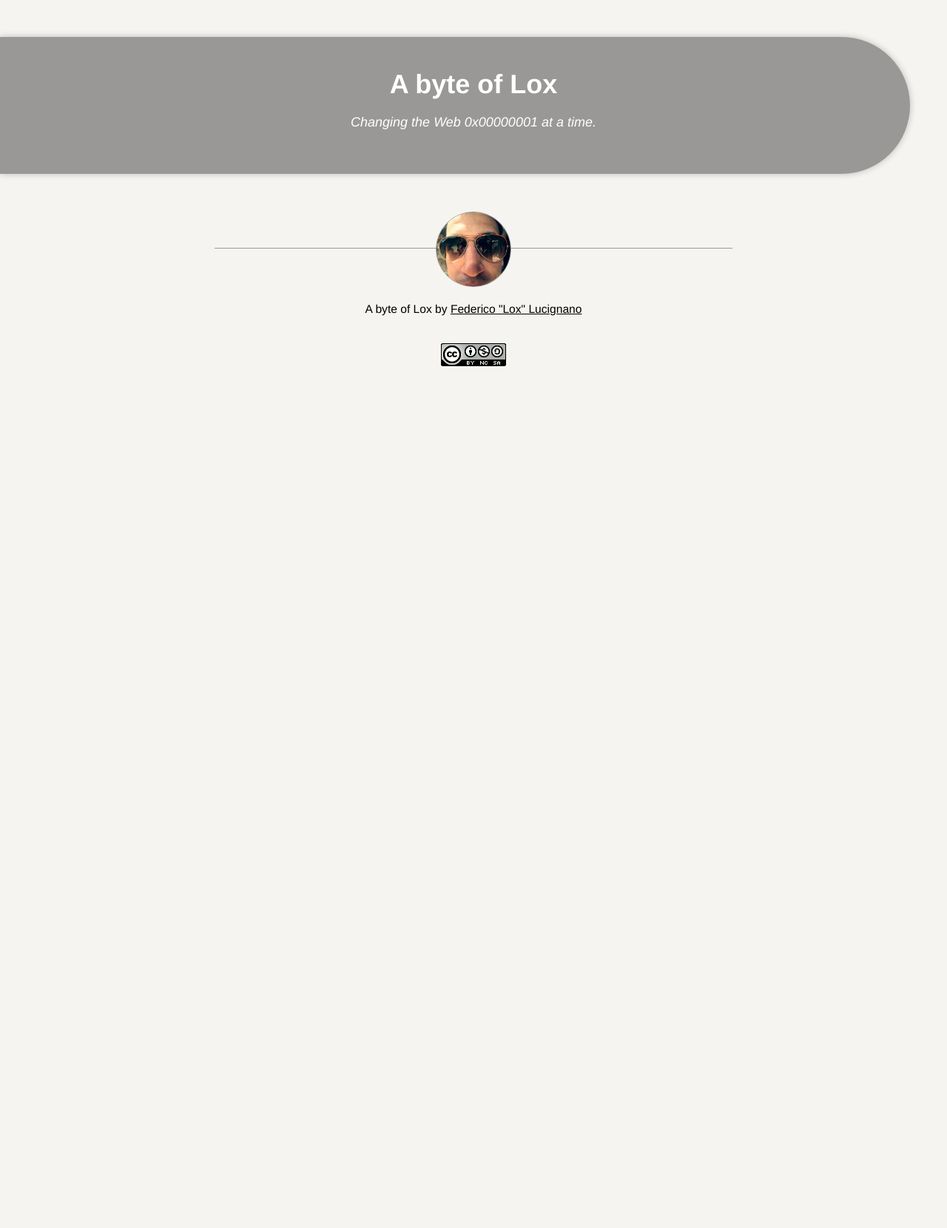
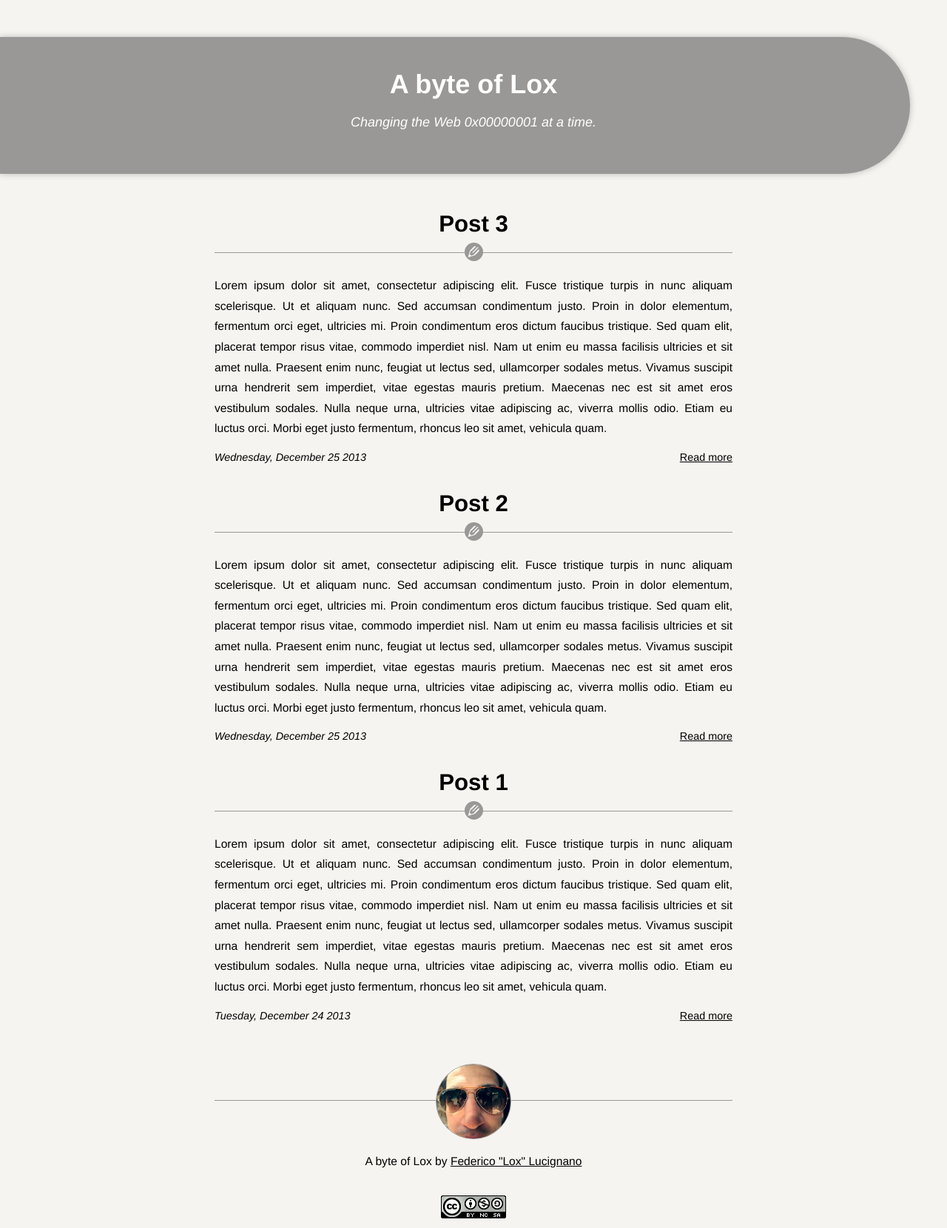
Before and after one commit to federico-lox/federico-lox.github.io, a Jekyll site: the page built from index.html, in a window 1280 px wide. Shown: the whole page at 74% size. Built offline with Jekyll 4.4.1, drawn with Linux system fonts in a browser that asks for light colours; some web fonts are replaced; the list of posts is cut into pages by our own code; before the commit the page ends 900 px from its top, so only the background shows below that.

Commit message:
styling and templates changes for icon font and blog pagination

````diff
--- a/_data/theme.yml
+++ b/_data/theme.yml
@@ -47,6 +47,9 @@
   width: 100
   height: 100
 
+decoration:
+  size: 25
+
 spacing:
   fixed:
     tiny: 10
--- a/_includes/views/footer.html
+++ b/_includes/views/footer.html
@@ -2,10 +2,28 @@
 
     <footer id=footer
             class="centered content-centered page-content">
+      {% if paginator %}
+      <nav id="paginator">
+        {% if paginator.previous_page %}
+        <a class="icon prev"
+           href="/{% if paginator.previous_page != 1 %}page{{ paginator.previous_page }}{% endif %}"
+           title="Previous page: {{ paginator.previous_page }}/{{ paginator.total_pages }}">
+          &#xe606;
+        </a>
+        {% endif %}
+        {% if paginator.next_page %}
+        <a class="icon next"
+           href="/page{{ paginator.next_page }}"
+           title="Next page: {{ paginator.next_page }}/{{ paginator.total_pages }}">
+          &#xe605;
+        </a>
+        {% endif %}
+      </nav>
+      {% endif %}
       <figure class=page-ruler>
         <a id=avatar href={{ site.author.google-profile }}
            title="{{ site.author.name | xml_escape }}">
-          <img  src="images/avatar.jpg?cb={{ site.cache-buster }}"
+          <img  src="{{ site.url }}/images/avatar.jpg?cb={{ site.cache-buster }}"
                 width={{ site.data.theme.avatar.width }} height={{ site.data.theme.avatar.height }}
                 name="{{ site.author.name | xml_escape }}">
         </a>
@@ -22,7 +40,7 @@
           <a href="http://creativecommons.org/licenses/by-nc-sa/3.0/deed.en_US"
              rel=license title="Creative Commons License">
             <img alt="Creative Commons License"
-                 src="images/cc-nc-sa-license.png?cb={{ site.cache-buster }}"
+                 src="{{ site.url }}/images/cc-nc-sa-license.png?cb={{ site.cache-buster }}"
                  width=88 height=31>
           </a>
         </figcaption>
--- a/_includes/views/header.html
+++ b/_includes/views/header.html
@@ -7,7 +7,7 @@
 	<meta name=HandheldFriendly content=true/>
 	<meta name=MobileOptimized content=width/>
 	<link rel=stylesheet type=text/css
-	      href="style.css?cb={{ site.cache-buster }}"
+	      href="{{ site.url }}/style.css?cb={{ site.cache-buster }}"
 	      media=screen>
 	<!--[if lt IE 9]>
 	<script src=http://html5shiv.googlecode.com/svn/trunk/html5.js></script>
--- /dev/null
+++ b/_posts/2013-12-24-post-1.md
@@ -0,0 +1,121 @@
+---
+title: Post 1
+layout: post
+type: text
+---
+Lorem ipsum dolor sit amet, consectetur adipiscing elit. Fusce
+tristique turpis in nunc aliquam scelerisque. Ut et aliquam nunc. Sed accumsan
+condimentum justo. Proin in dolor elementum, fermentum orci eget, ultricies mi.
+Proin condimentum eros dictum faucibus tristique. Sed quam elit, placerat tempor
+risus vitae, commodo imperdiet nisl. Nam ut enim eu massa facilisis ultricies et
+sit amet nulla. Praesent enim nunc, feugiat ut lectus sed, ullamcorper sodales
+metus. Vivamus suscipit urna hendrerit sem imperdiet, vitae egestas mauris
+pretium. Maecenas nec est sit amet eros vestibulum sodales. Nulla neque urna,
+ultricies vitae adipiscing ac, viverra mollis odio. Etiam eu luctus orci. Morbi
+eget justo fermentum, rhoncus leo sit amet, vehicula quam.
+
+Formatting
+----------
+Suspendisse potenti. [Sed vestibulum magna](http://www.google.com) eget lorem
+interdum, sed facilisis arcu bibendum. Ut ultrices, urna a pharetra fermentum,
+ligula mi feugiat justo, eget aliquam justo est in ipsum. Morbi sit amet lacinia
+nibh. Proin at auctor odio. Vestibulum vitae lacus sodales, porttitor enim vel,
+fringilla mauris. *Mauris tincidunt*, risus at auctor feugiat, tellus quam
+faucibus orci, id accumsan nibh lectus et eros.
+
+Vivamus et mauris et magna tempor __molestie__. Nulla diam nibh, cursus eget dictum
+eget, interdum sed magna. Phasellus porttitor felis eu risus mollis, quis
+sollicitudin lectus molestie. Suspendisse potenti. Fusce ut hendrerit augue, sed
+volutpat nibh. Curabitur non consequat lacus. Donec id ultricies tellus, et
+volutpat nisl. Praesent tincidunt in lectus vel vehicula. Maecenas eget ipsum
+orci. Sed hendrerit lectus at pharetra tincidunt. Phasellus imperdiet urna eget
+ipsum ullamcorper vestibulum. Sed tincidunt, dolor quis ullamcorper porttitor,
+dui metus suscipit nisi, ut congue ante orci at felis. Nam vitae pulvinar nulla.
+Fusce luctus tincidunt ipsum vitae sollicitudin.
+
+Lists
+-----
+Unordered:
+- a
+- b
+- c
+  - c1
+  - c2
+  - c3
+    - c4
+    - c5
+    - c6
+- d
+- e
+- f
+
+Ordered:
+1. a
+2. b
+3. c
+4. d
+5. e
+
+Section
+-------
+Suspendisse potenti. Sed vestibulum magna eget lorem interdum, sed facilisis
+arcu bibendum. Ut ultrices, urna a pharetra fermentum, ligula mi feugiat justo,
+eget aliquam justo est in ipsum.
+
+### Level 3 ###
+Morbi sit amet lacinia nibh.
+
+#### Level 4 ####
+Proin at auctor odio.
+
+##### Level 5 #####
+Vestibulum vitae lacus sodales, porttitor enim vel, fringilla mauris.
+
+###### Level 6 ######
+Mauris tincidunt, risus at auctor feugiat, tellus quam faucibus orci, id
+accumsan nibh lectus et eros.
+
+Blocks
+-----
+Morbi consequat pharetra diam, imperdiet suscipit neque ultrices sed. Ut ac
+volutpat odio. Vivamus mattis vehicula enim, iaculis egestas sapien cursus vel.
+Curabitur at posuere augue. Donec gravida bibendum eros, sit amet eleifend leo
+tristique ut.
+
+```python
+def asd():
+    pass
+
+x = '12312312312321312321321312312321321321312312312312312312321312312312312312'
+```
+
+```CSS
+body {
+    color: #000;
+}
+```
+
+```bash
+ls -alh
+```
+
+Vestibulum hendrerit, augue sed pharetra euismod, dui orci mattis
+velit, quis consectetur metus risus eu diam. Sed ac pretium quam. Fusce eu urna
+fringilla, tristique sem ac, fringilla nisi. Vestibulum ante ipsum primis in
+faucibus orci luctus et ultrices posuere cubilia Curae; Nunc nec consequat eros,
+cursus convallis mauris. Aliquam viverra metus vel libero rhoncus interdum.
+Vestibulum convallis feugiat lacus ut varius. Aliquam erat volutpat. Praesent
+sed scelerisque nisl, eget viverra purus. Vestibulum nec euismod arcu.
+
+This is `inline code`.
+
+> This is a quote, the text should wrap at some point to test multiline
+> alignment with the surrounding quote marks.
+
+Vestibulum at tortor elementum, bibendum arcu vel, pellentesque diam. Nunc
+ultricies, urna at blandit fringilla, nibh velit sollicitudin purus, nec
+interdum leo arcu consectetur diam. Aenean rutrum enim eget ultricies mollis.
+Nulla facilisi. Curabitur nec justo tincidunt mi facilisis accumsan vel non
+turpis. Pellentesque pellentesque sed nibh ultricies fringilla. Curabitur
+ultricies in ante vitae consectetur. Phasellus cursus bibendum nisl, id semper
+metus vehicula ac. Sed ullamcorper fermentum erat vel tempor.
--- /dev/null
+++ b/_posts/2013-12-25-post-2.md
@@ -0,0 +1,121 @@
+---
+title: Post 2
+layout: post
+type: text
+---
+Lorem ipsum dolor sit amet, consectetur adipiscing elit. Fusce
+tristique turpis in nunc aliquam scelerisque. Ut et aliquam nunc. Sed accumsan
+condimentum justo. Proin in dolor elementum, fermentum orci eget, ultricies mi.
+Proin condimentum eros dictum faucibus tristique. Sed quam elit, placerat tempor
+risus vitae, commodo imperdiet nisl. Nam ut enim eu massa facilisis ultricies et
+sit amet nulla. Praesent enim nunc, feugiat ut lectus sed, ullamcorper sodales
+metus. Vivamus suscipit urna hendrerit sem imperdiet, vitae egestas mauris
+pretium. Maecenas nec est sit amet eros vestibulum sodales. Nulla neque urna,
+ultricies vitae adipiscing ac, viverra mollis odio. Etiam eu luctus orci. Morbi
+eget justo fermentum, rhoncus leo sit amet, vehicula quam.
+
+Formatting
+----------
+Suspendisse potenti. [Sed vestibulum magna](http://www.google.com) eget lorem
+interdum, sed facilisis arcu bibendum. Ut ultrices, urna a pharetra fermentum,
+ligula mi feugiat justo, eget aliquam justo est in ipsum. Morbi sit amet lacinia
+nibh. Proin at auctor odio. Vestibulum vitae lacus sodales, porttitor enim vel,
+fringilla mauris. *Mauris tincidunt*, risus at auctor feugiat, tellus quam
+faucibus orci, id accumsan nibh lectus et eros.
+
+Vivamus et mauris et magna tempor __molestie__. Nulla diam nibh, cursus eget dictum
+eget, interdum sed magna. Phasellus porttitor felis eu risus mollis, quis
+sollicitudin lectus molestie. Suspendisse potenti. Fusce ut hendrerit augue, sed
+volutpat nibh. Curabitur non consequat lacus. Donec id ultricies tellus, et
+volutpat nisl. Praesent tincidunt in lectus vel vehicula. Maecenas eget ipsum
+orci. Sed hendrerit lectus at pharetra tincidunt. Phasellus imperdiet urna eget
+ipsum ullamcorper vestibulum. Sed tincidunt, dolor quis ullamcorper porttitor,
+dui metus suscipit nisi, ut congue ante orci at felis. Nam vitae pulvinar nulla.
+Fusce luctus tincidunt ipsum vitae sollicitudin.
+
+Lists
+-----
+Unordered:
+- a
+- b
+- c
+  - c1
+  - c2
+  - c3
+    - c4
+    - c5
+    - c6
+- d
+- e
+- f
+
+Ordered:
+1. a
+2. b
+3. c
+4. d
+5. e
+
+Section
+-------
+Suspendisse potenti. Sed vestibulum magna eget lorem interdum, sed facilisis
+arcu bibendum. Ut ultrices, urna a pharetra fermentum, ligula mi feugiat justo,
+eget aliquam justo est in ipsum.
+
+### Level 3 ###
+Morbi sit amet lacinia nibh.
+
+#### Level 4 ####
+Proin at auctor odio.
+
+##### Level 5 #####
+Vestibulum vitae lacus sodales, porttitor enim vel, fringilla mauris.
+
+###### Level 6 ######
+Mauris tincidunt, risus at auctor feugiat, tellus quam faucibus orci, id
+accumsan nibh lectus et eros.
+
+Blocks
+-----
+Morbi consequat pharetra diam, imperdiet suscipit neque ultrices sed. Ut ac
+volutpat odio. Vivamus mattis vehicula enim, iaculis egestas sapien cursus vel.
+Curabitur at posuere augue. Donec gravida bibendum eros, sit amet eleifend leo
+tristique ut.
+
+```python
+def asd():
+    pass
+
+x = '12312312312321312321321312312321321321312312312312312312321312312312312312'
+```
+
+```CSS
+body {
+    color: #000;
+}
+```
+
+```bash
+ls -alh
+```
+
+Vestibulum hendrerit, augue sed pharetra euismod, dui orci mattis
+velit, quis consectetur metus risus eu diam. Sed ac pretium quam. Fusce eu urna
+fringilla, tristique sem ac, fringilla nisi. Vestibulum ante ipsum primis in
+faucibus orci luctus et ultrices posuere cubilia Curae; Nunc nec consequat eros,
+cursus convallis mauris. Aliquam viverra metus vel libero rhoncus interdum.
+Vestibulum convallis feugiat lacus ut varius. Aliquam erat volutpat. Praesent
+sed scelerisque nisl, eget viverra purus. Vestibulum nec euismod arcu.
+
+This is `inline code`.
+
+> This is a quote, the text should wrap at some point to test multiline
+> alignment with the surrounding quote marks.
+
+Vestibulum at tortor elementum, bibendum arcu vel, pellentesque diam. Nunc
+ultricies, urna at blandit fringilla, nibh velit sollicitudin purus, nec
+interdum leo arcu consectetur diam. Aenean rutrum enim eget ultricies mollis.
+Nulla facilisi. Curabitur nec justo tincidunt mi facilisis accumsan vel non
+turpis. Pellentesque pellentesque sed nibh ultricies fringilla. Curabitur
+ultricies in ante vitae consectetur. Phasellus cursus bibendum nisl, id semper
+metus vehicula ac. Sed ullamcorper fermentum erat vel tempor.
--- /dev/null
+++ b/_posts/2013-12-25-post-3.md
@@ -0,0 +1,121 @@
+---
+title: Post 3
+layout: post
+type: text
+---
+Lorem ipsum dolor sit amet, consectetur adipiscing elit. Fusce
+tristique turpis in nunc aliquam scelerisque. Ut et aliquam nunc. Sed accumsan
+condimentum justo. Proin in dolor elementum, fermentum orci eget, ultricies mi.
+Proin condimentum eros dictum faucibus tristique. Sed quam elit, placerat tempor
+risus vitae, commodo imperdiet nisl. Nam ut enim eu massa facilisis ultricies et
+sit amet nulla. Praesent enim nunc, feugiat ut lectus sed, ullamcorper sodales
+metus. Vivamus suscipit urna hendrerit sem imperdiet, vitae egestas mauris
+pretium. Maecenas nec est sit amet eros vestibulum sodales. Nulla neque urna,
+ultricies vitae adipiscing ac, viverra mollis odio. Etiam eu luctus orci. Morbi
+eget justo fermentum, rhoncus leo sit amet, vehicula quam.
+
+Formatting
+----------
+Suspendisse potenti. [Sed vestibulum magna](http://www.google.com) eget lorem
+interdum, sed facilisis arcu bibendum. Ut ultrices, urna a pharetra fermentum,
+ligula mi feugiat justo, eget aliquam justo est in ipsum. Morbi sit amet lacinia
+nibh. Proin at auctor odio. Vestibulum vitae lacus sodales, porttitor enim vel,
+fringilla mauris. *Mauris tincidunt*, risus at auctor feugiat, tellus quam
+faucibus orci, id accumsan nibh lectus et eros.
+
+Vivamus et mauris et magna tempor __molestie__. Nulla diam nibh, cursus eget dictum
+eget, interdum sed magna. Phasellus porttitor felis eu risus mollis, quis
+sollicitudin lectus molestie. Suspendisse potenti. Fusce ut hendrerit augue, sed
+volutpat nibh. Curabitur non consequat lacus. Donec id ultricies tellus, et
+volutpat nisl. Praesent tincidunt in lectus vel vehicula. Maecenas eget ipsum
+orci. Sed hendrerit lectus at pharetra tincidunt. Phasellus imperdiet urna eget
+ipsum ullamcorper vestibulum. Sed tincidunt, dolor quis ullamcorper porttitor,
+dui metus suscipit nisi, ut congue ante orci at felis. Nam vitae pulvinar nulla.
+Fusce luctus tincidunt ipsum vitae sollicitudin.
+
+Lists
+-----
+Unordered:
+- a
+- b
+- c
+  - c1
+  - c2
+  - c3
+    - c4
+    - c5
+    - c6
+- d
+- e
+- f
+
+Ordered:
+1. a
+2. b
+3. c
+4. d
+5. e
+
+Section
+-------
+Suspendisse potenti. Sed vestibulum magna eget lorem interdum, sed facilisis
+arcu bibendum. Ut ultrices, urna a pharetra fermentum, ligula mi feugiat justo,
+eget aliquam justo est in ipsum.
+
+### Level 3 ###
+Morbi sit amet lacinia nibh.
+
+#### Level 4 ####
+Proin at auctor odio.
+
+##### Level 5 #####
+Vestibulum vitae lacus sodales, porttitor enim vel, fringilla mauris.
+
+###### Level 6 ######
+Mauris tincidunt, risus at auctor feugiat, tellus quam faucibus orci, id
+accumsan nibh lectus et eros.
+
+Blocks
+-----
+Morbi consequat pharetra diam, imperdiet suscipit neque ultrices sed. Ut ac
+volutpat odio. Vivamus mattis vehicula enim, iaculis egestas sapien cursus vel.
+Curabitur at posuere augue. Donec gravida bibendum eros, sit amet eleifend leo
+tristique ut.
+
+```python
+def asd():
+    pass
+
+x = '12312312312321312321321312312321321321312312312312312312321312312312312312'
+```
+
+```CSS
+body {
+    color: #000;
+}
+```
+
+```bash
+ls -alh
+```
+
+Vestibulum hendrerit, augue sed pharetra euismod, dui orci mattis
+velit, quis consectetur metus risus eu diam. Sed ac pretium quam. Fusce eu urna
+fringilla, tristique sem ac, fringilla nisi. Vestibulum ante ipsum primis in
+faucibus orci luctus et ultrices posuere cubilia Curae; Nunc nec consequat eros,
+cursus convallis mauris. Aliquam viverra metus vel libero rhoncus interdum.
+Vestibulum convallis feugiat lacus ut varius. Aliquam erat volutpat. Praesent
+sed scelerisque nisl, eget viverra purus. Vestibulum nec euismod arcu.
+
+This is `inline code`.
+
+> This is a quote, the text should wrap at some point to test multiline
+> alignment with the surrounding quote marks.
+
+Vestibulum at tortor elementum, bibendum arcu vel, pellentesque diam. Nunc
+ultricies, urna at blandit fringilla, nibh velit sollicitudin purus, nec
+interdum leo arcu consectetur diam. Aenean rutrum enim eget ultricies mollis.
+Nulla facilisi. Curabitur nec justo tincidunt mi facilisis accumsan vel non
+turpis. Pellentesque pellentesque sed nibh ultricies fringilla. Curabitur
+ultricies in ante vitae consectetur. Phasellus cursus bibendum nisl, id semper
+metus vehicula ac. Sed ullamcorper fermentum erat vel tempor.
--- a/style.css
+++ b/style.css
@@ -1,4 +1,5 @@
 ---
 ---
 {% include styles/reset.css %}
+{% include styles/icons.css %}
 {% include styles/layout.css %}
````
Also changed, not shown: _includes/styles/layout.css (+55 -14 lines).
